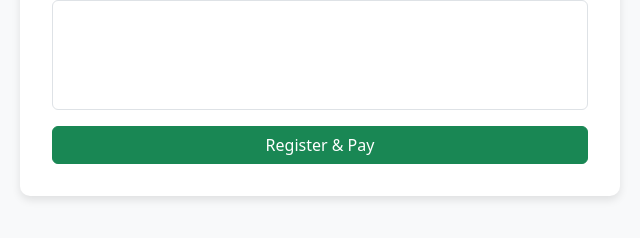
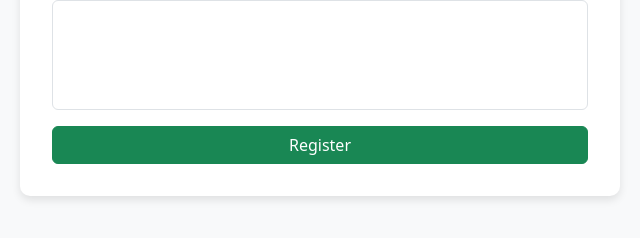
Before and after one commit to Habebryt/ethics-training-landing, a plain HTML site: page index.html in a window 1280 px wide. Shown: the part 680-918 px from the top of the page, 320-960 px from the left. Drawn offline with nearby package versions, Linux system fonts and the light colour scheme.

Commit message:
changed the cta for payment from register and pay to just register alone

```diff
--- a/index.html
+++ b/index.html
@@ -58,7 +58,7 @@
             <textarea name="expectations" class="form-control" id="expectations" cols="30" rows="4"></textarea>
           </div>
         </div>
-        <button type="submit" class="btn btn-success w-100">Register & Pay</button>
+        <button type="submit" class="btn btn-success w-100">Register</button>
       </form>
     </div>
 
```
